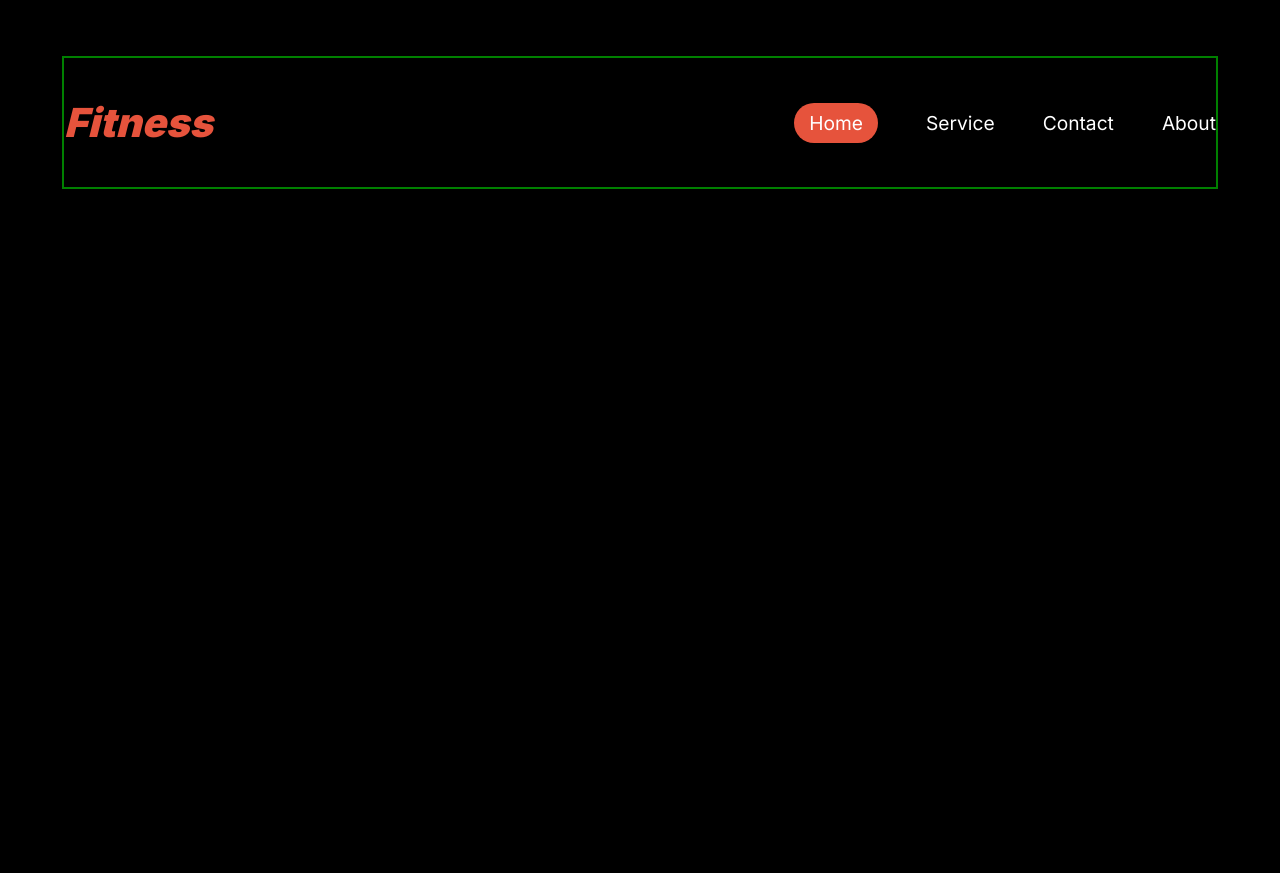
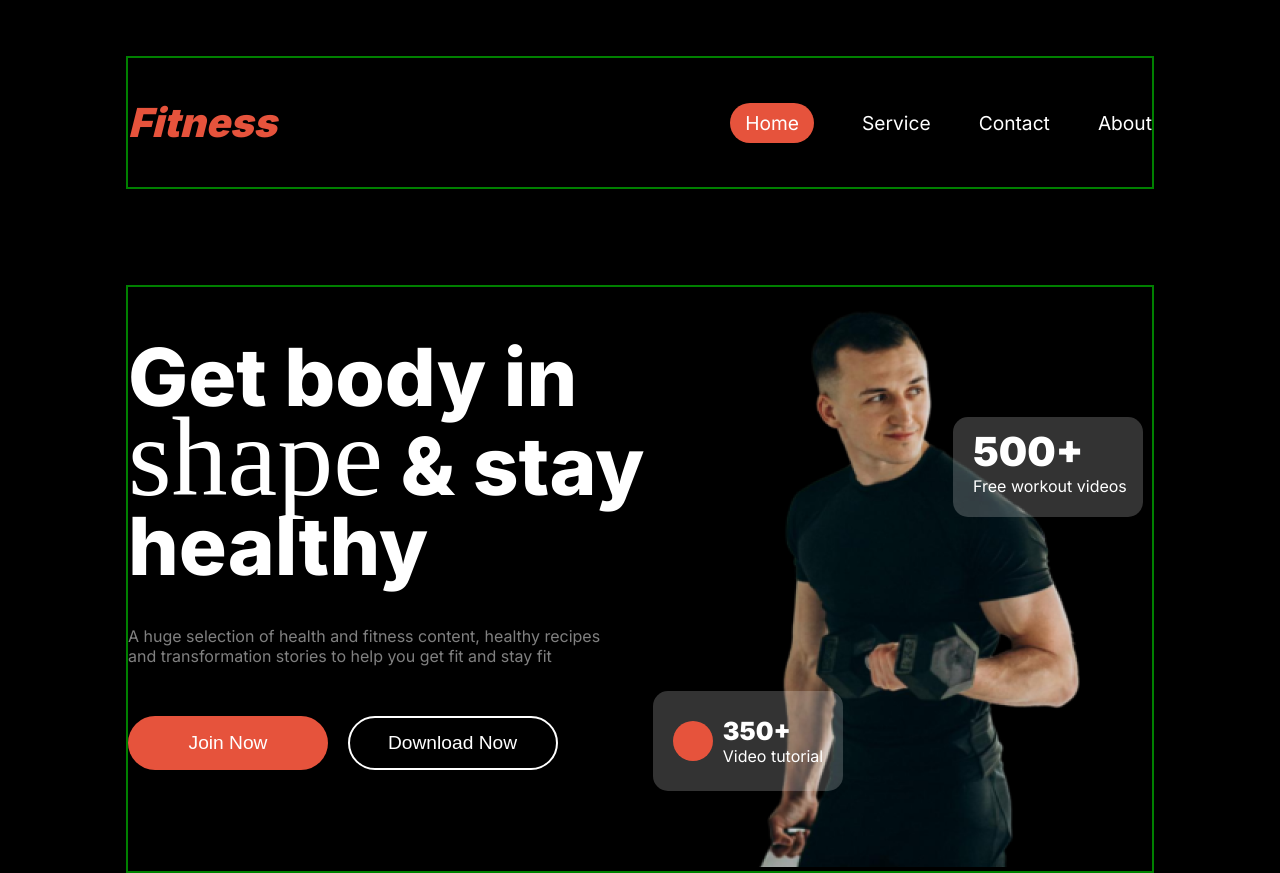
Before and after one commit to ar-sayem/A2-fitness-gym, a plain HTML site: page index.html in a window 1280 px wide. Before the commit the page ends 800 px from the top, so only its background shows below. Drawn offline with Linux system fonts and the light colour scheme; a web font is replaced by a local one.

Commit message:
added banner section

```diff
--- a/index.html
+++ b/index.html
@@ -23,6 +23,21 @@
             </ul>
     </nav>
     <!-- banner section -->
+     <section id="banner" class="container">
+        <div class="banner-text-container">
+            <p class="banner-title font-1">Get body in <br> <span id="miami">shape</span> & stay <br>healthy</p>
+            <p class="banner-text font-3">A huge selection of health and fitness content, healthy recipes <br> and transformation stories to help you get fit and stay fit</p>
+           <div class="banner-btn"> <button class="btn-primary-1">Join Now</button> <button class="btn-primary-2">Download Now</button></div>
+        </div>
+        <div class="banner-img-container">
+            <div class="banner-img-logo1"><span class="bnr-img-number1">500+</span> <br><span class="bnr-img-txt">Free workout videos</span></div>
+
+            <img src="./assets/images 2.png" alt="">
+
+            <div class="banner-img-logo2"> <div class="red-ball"></div><div class=""><span class="bnr-img-number2">350+</span> <br><span class="bnr-img-txt">Video tutorial</span></div></div>
+
+        </div>
+     </section>
 
 
 </header>
--- a/style/style.css
+++ b/style/style.css
@@ -7,13 +7,52 @@ body{
     text-decoration: none;
     color: #fff;
     font-family: "Inter"  ;
+    box-sizing: border-box;
+
 
 
 }
-.container{      border: 2px solid green;
-    width: 90%;
+  .container{
+     border: 2px solid green;
+    width: 80%;
     margin: 0 auto;
 
+}
+
+
+/* ........shared style........ */
+.font-1{
+    font-size: 5rem;
+    font-weight: 800;
+    line-height: 80px;
+}
+.font-2{
+    font-size: 3rem;
+    font-weight: 700;
+}
+.font-3{
+    font-size: 1rem;
+    color: rgb(128,128,128);
+}
+.btn-primary-1{
+    background-color:rgba(230,83,60,1.000) ;
+    color: white;
+    width: 200px;
+    padding:16px 40px ;
+    border-radius: 40px;
+    border: none;
+    font-size: 1.2rem;
+    cursor: pointer;
+}
+.btn-primary-2{
+    background-color:#0000 ;
+    color: white;
+    width: 210px;
+    padding:14px 30px ;
+    border-radius: 40px;
+    border:2px solid white;
+    font-size: 1.2rem;
+    cursor: pointer;
 }
 
 
@@ -56,3 +95,76 @@ body{
 .hamburger{
     display: none;
 }
+
+
+/* .......banner........ */
+#banner{
+    margin-top: 6rem;
+    display: flex;
+    justify-content: space-between;
+
+}
+/* .banner-text-container{
+    border: 2px solid red;
+
+} */
+.banner-title{
+    margin-top: 50px;
+    margin-bottom: 40px;
+}
+#miami{
+    font-family:"Miama";
+    font-size: 7rem;
+    font-weight: normal;
+}
+.banner-text{
+    margin-bottom: 50px;
+}
+.btn-primary-1{
+    margin-right: 15px;
+}
+.banner-img-container{
+     margin-right: 50px;
+    position: relative;
+}
+.banner-img-logo1{
+    width: 190px;
+    height: 100px;
+    background-color:rgba(255,255,255,.2);
+    border-radius: 15px;
+    padding: 10px 0 20px 20px;
+    box-sizing: border-box;
+    position: absolute;
+    left: 200px;
+    top: 130px;
+}
+.banner-img-logo2{
+    width: 190px;
+    height: 100px;
+    background-color:rgba(255,255,255,.2);
+    border-radius: 15px;
+   display: flex;
+   justify-content: center;
+   align-items: center;
+    box-sizing: border-box;
+   position: absolute;
+   bottom: 80px;
+   left: -100px;
+
+
+}
+.bnr-img-number1{
+    font-size:40px;
+    font-weight: 900;
+}
+.bnr-img-number2{
+    font-size:25px;
+    font-weight: 900;
+}
+.red-ball{
+    width: 40px;
+    height: 40px;
+    background-color:rgba(230,83,60,1.000);
+    border-radius: 50%;
+    margin-right: 10px;
+}
```
